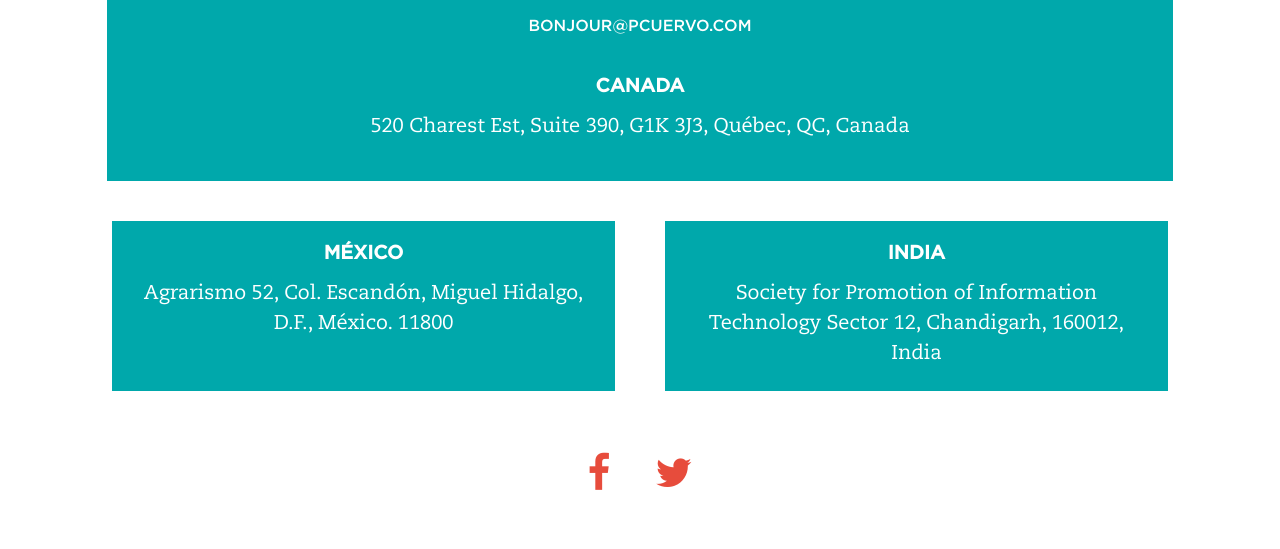
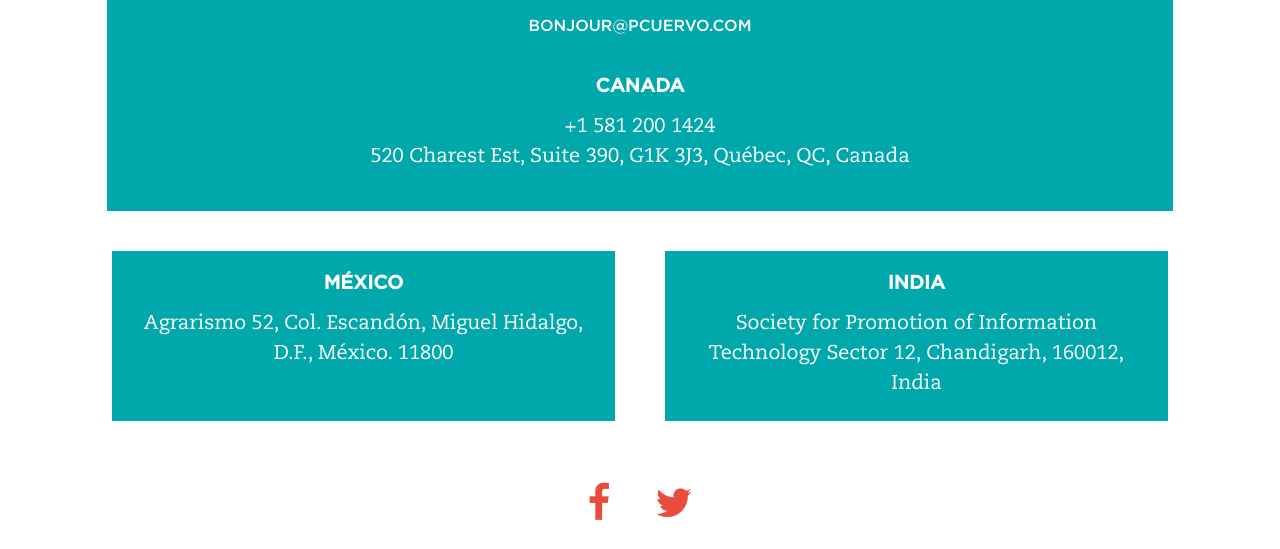
Before and after one commit to pcuervo/Petit-corbeau, a plain HTML site: page index.html in a window 1280 px wide. Shown: the part 3755-4304 px from the top of the page. Before the commit the page ends 4274 px from the top, so only its background shows below. Drawn offline with Linux system fonts and the light colour scheme; some packages are replaced by stand-ins of ours; a web font is replaced by a local one.

Commit message:
tel canada

```diff
--- a/index.html
+++ b/index.html
@@ -539,7 +539,7 @@
 											<div class="[ datos ][ xmall-12 ][ bg-cuervo ][ margin-bottom padding ]">
 												<h6 class="[ margin-bottom--large ]"><a class="[ light ]" href="mailto:bonjour@pcuervo.com">bonjour@pcuervo.com</a></h6>
 												<h5>Canada</h5>
-												<p class="[ light ]">520 Charest Est, Suite 390, G1K 3J3, Québec, QC, Canada</p>
+												<p class="[ light ]">+1 581 200 1424<br>520 Charest Est, Suite 390, G1K 3J3, Québec, QC, Canada</p>
 											</div><!-- columna -->
 										</div>
 										<div class="[ contacto-info ][ row ]">
```
